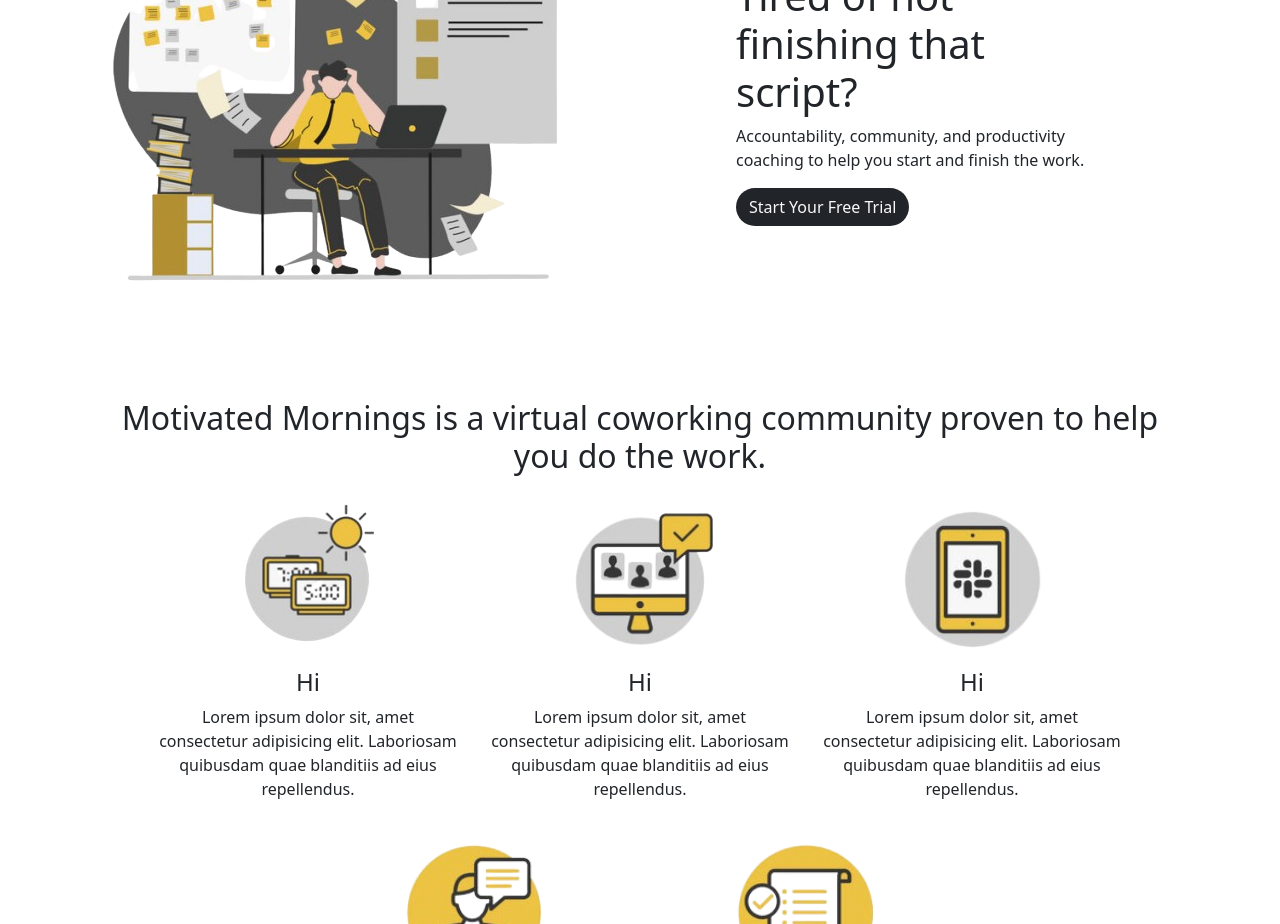
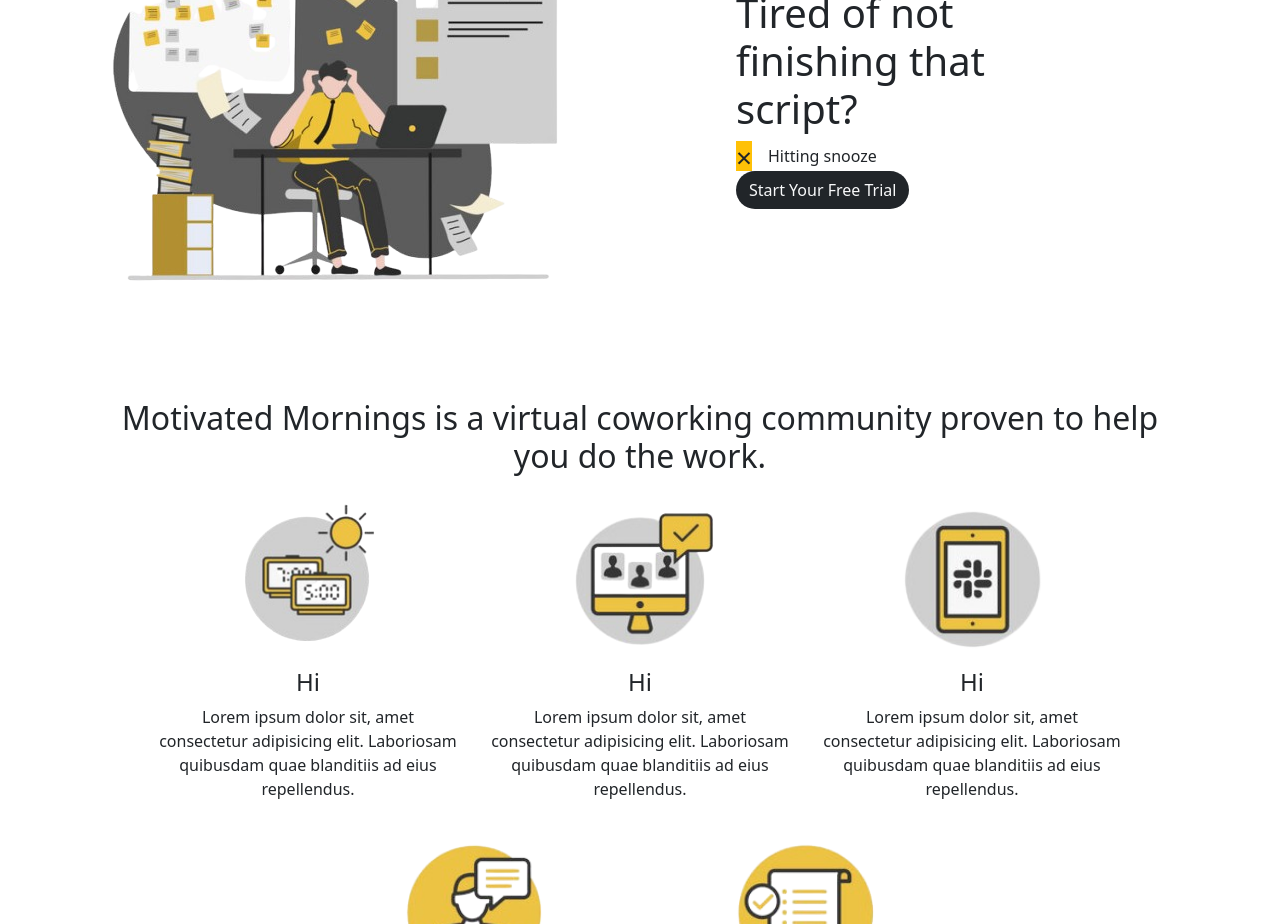
Before and after one commit to Ajith369369/motivated-mornings-frontend, a React (Vite) app: page / in a window 1280 px wide. Shown: the part 860-1784 px from the top of the page. Built offline with nearby package versions, Linux system fonts and the light colour scheme.

Commit message:
Create a div.

```diff
--- a/src/components/Header.css
+++ b/src/components/Header.css
@@ -10,3 +10,8 @@
 #actually img, #tired img {
   max-height: 480px;
 }
+
+.tired-bullet {
+  max-width: 30px;
+  max-height: 30px;
+}
--- a/src/components/Header.jsx
+++ b/src/components/Header.jsx
@@ -91,10 +91,14 @@ function Header() {
             <div className="col-md-5 d-flex flex-column justify-content-center align-items-left px-5">
               <div className="px-5">
                 <h1>Tired of not finishing that script?</h1>
-                <p>
-                  Accountability, community, and productivity coaching to help
-                  you start and finish the work.
-                </p>
+                <div>
+                  <div className="d-flex justify-content-start align-items-center">
+                  <h3 className="tired-bullet bg-warning m-0">×</h3>
+                    <p className="m-0 ms-3">
+                      Hitting snooze
+                    </p>
+                  </div>
+                </div>
                 <div className="d-flex justify-content-start align-items-center">
                   <button className="btn rounded-pill bg-dark text-light">
                     Start Your Free Trial
```
